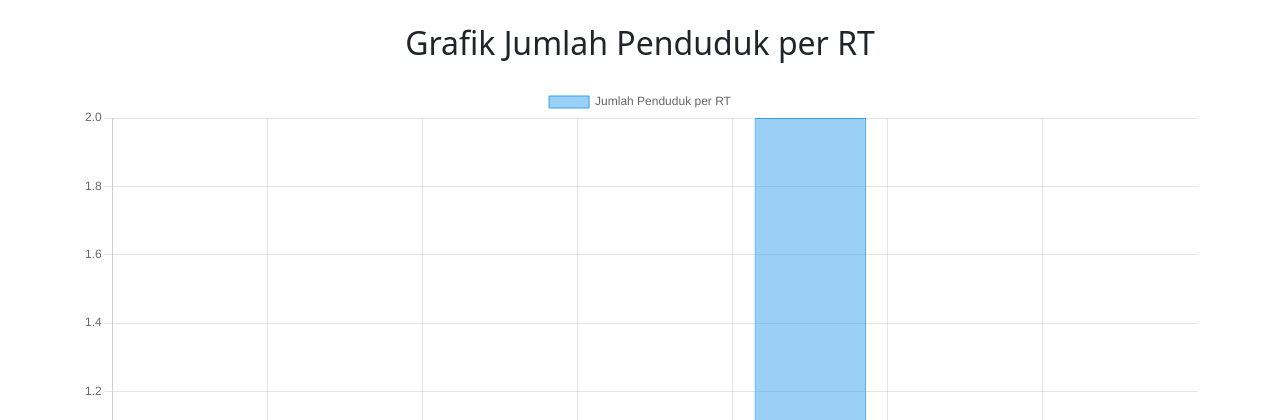
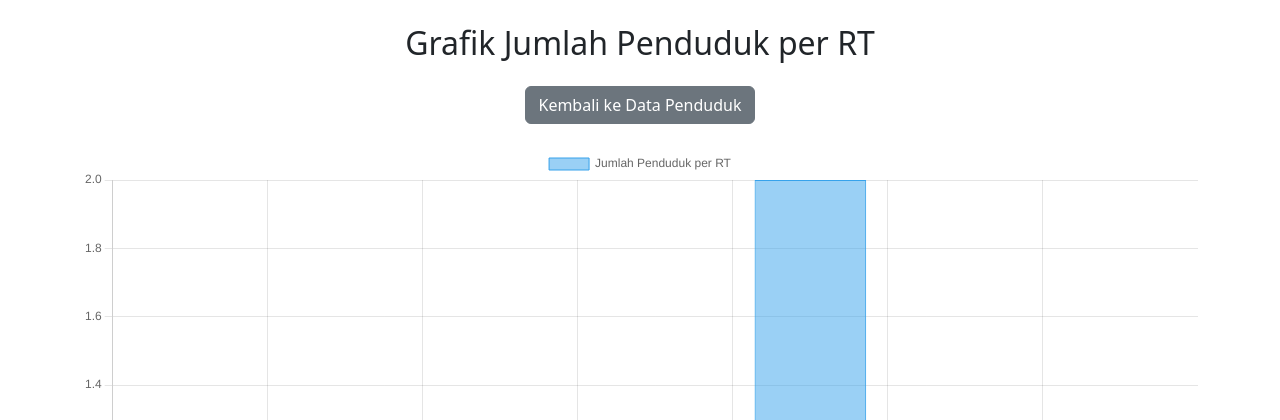
Before and after one commit to RifqiDzakwan22/Rekap-Data-Kelurahan, a Django app: page /grafik-penduduk/ in a window 1280 px wide. Shown: the part 66-486 px from the top of the page. Run offline with Django 5.2, Linux system fonts and the light colour scheme; a user stored in the database is signed in; data comes from the database, SQL or seed files in the repository.

Commit message:
update code

```diff
--- a/rekap/templates/rekap/grafik_penduduk.html
+++ b/rekap/templates/rekap/grafik_penduduk.html
@@ -3,6 +3,10 @@
 
 {% block content %}
 <h2 class="text-center mb-4">Grafik Jumlah Penduduk per RT</h2>
+<div class="text-center mb-4">
+    <a href="{% url 'list_penduduk' %}" class="btn btn-secondary">Kembali ke Data Penduduk</a>
+</div>
+
 <canvas id="pendudukChart" width="600" height="400"></canvas>
 
 <script src="https://cdn.jsdelivr.net/npm/chart.js"></script>
@@ -28,4 +32,5 @@
     });
 </script>
 
+
 {% endblock %}
```
